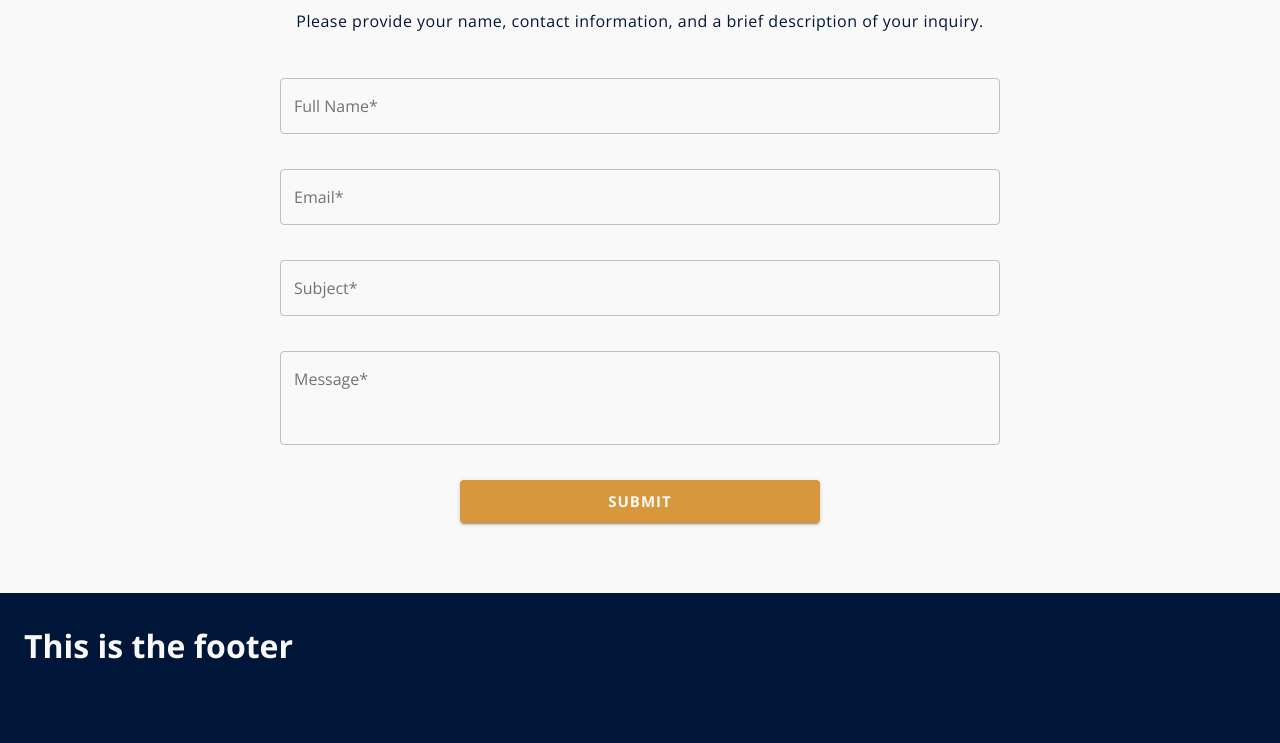
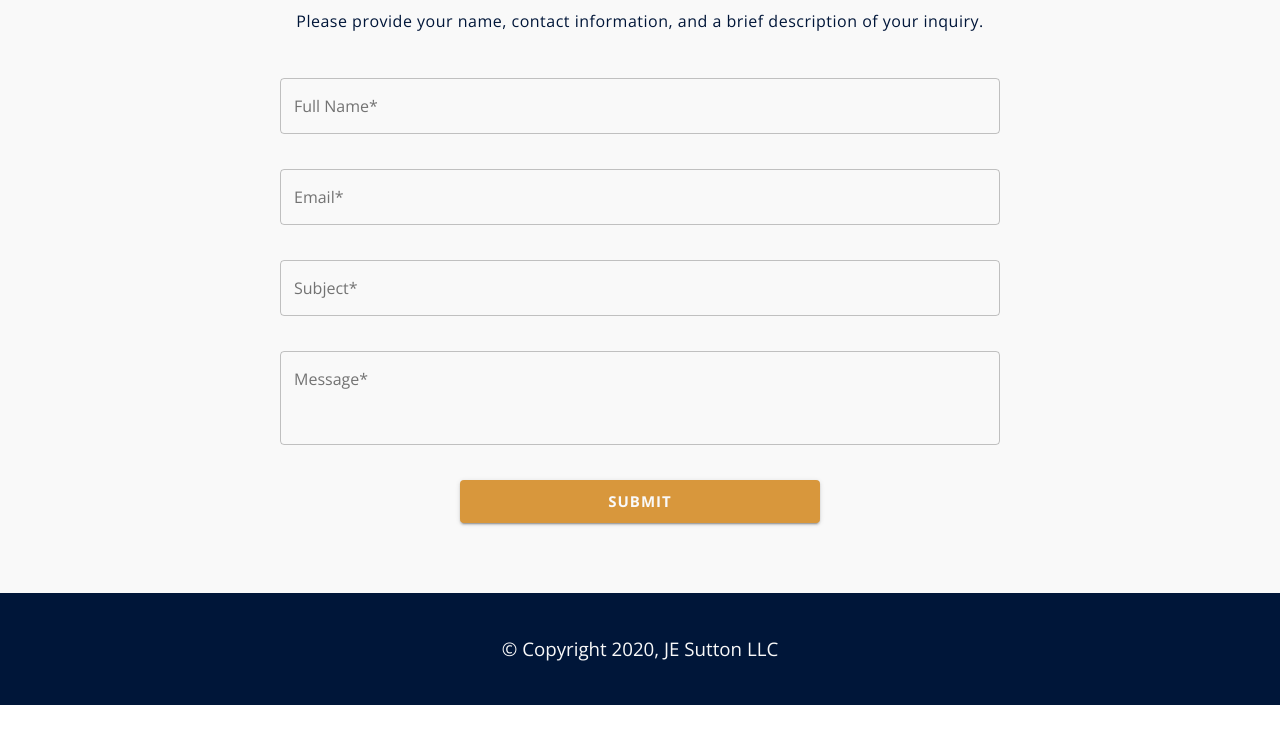
Before and after one commit to pmitch242/jessica-sutton, a React (Create React App) app: page /about in a window 1280 px wide. Shown: the part 1094-1837 px from the top of the page. After the commit the page ends 1799 px from the top, so only its background shows below. Built offline with nearby package versions, Linux system fonts and the light colour scheme.

Commit message:
threw up footer and fixed contact form

```diff
--- a/src/App.css
+++ b/src/App.css
@@ -209,4 +209,14 @@ p{
     letter-spacing: 0;
   }
 
+  /* Contact */
+  #contactContent {
+    max-width: 60%;
+  }
+
+  .contact-submit-btn-div {
+    width: 50%;
+    margin: auto;
 }
+
+}
--- a/src/components/Contact/contact.css
+++ b/src/components/Contact/contact.css
@@ -1,5 +1,4 @@
 #contactContent{
-    max-width: 60%;
     padding-bottom: 60px;
     margin: 50px auto 0;
 }
@@ -19,7 +18,7 @@
     text-transform: lowercase;
 }
 
-.contact-submit-btn-div{
+/* .contact-submit-btn-div{
     width: 50%;
     margin: auto;
-}
+} */
--- a/src/components/Footer/footer.css
+++ b/src/components/Footer/footer.css
@@ -1,7 +1,11 @@
 #footer{
-    padding-top: 10px;
+    padding: 25px 0;
     background-color: #001639;
     width: 100vw;
-    height: 60vh;
     color: #f9f9f9;
+    text-align: center;
 }
+
+#footer h3{
+    font-weight: 500;
+}
--- a/src/components/Footer/index.jsx
+++ b/src/components/Footer/index.jsx
@@ -8,7 +8,7 @@ const Footer = () => {
     return (
         <div id='footer'>
             <Container>
-                <h1>This is the footer</h1>
+                <h3>&copy; Copyright 2020, JE Sutton LLC</h3>
             </Container>
         </div>
     )
--- a/src/components/Home/Intro.js
+++ b/src/components/Home/Intro.js
@@ -1,4 +1,5 @@
 import React from 'react';
+import { Link } from 'react-router-dom'
 import { makeStyles, Typography, Button, Container } from '@material-ui/core';
 
 const useStyle = makeStyles({
@@ -64,9 +65,11 @@ const Intro = () => {
                         <Typography variant='subtitle1' className={classes.subtitile}>
                             A specialized law practice providing criminal defense representation, consultation, and training.
                         </Typography>
-                        <Button variant="contained" color="secondary" className={classes.button}>
-                            Request Consultation
+                        <Link to='/contact' className='no-a'>
+                            <Button variant="contained" color="secondary" className={classes.button}>
+                                Request Consultation
                         </Button>
+                        </Link>
                     </div>
                 </Container>
             </div>
```
